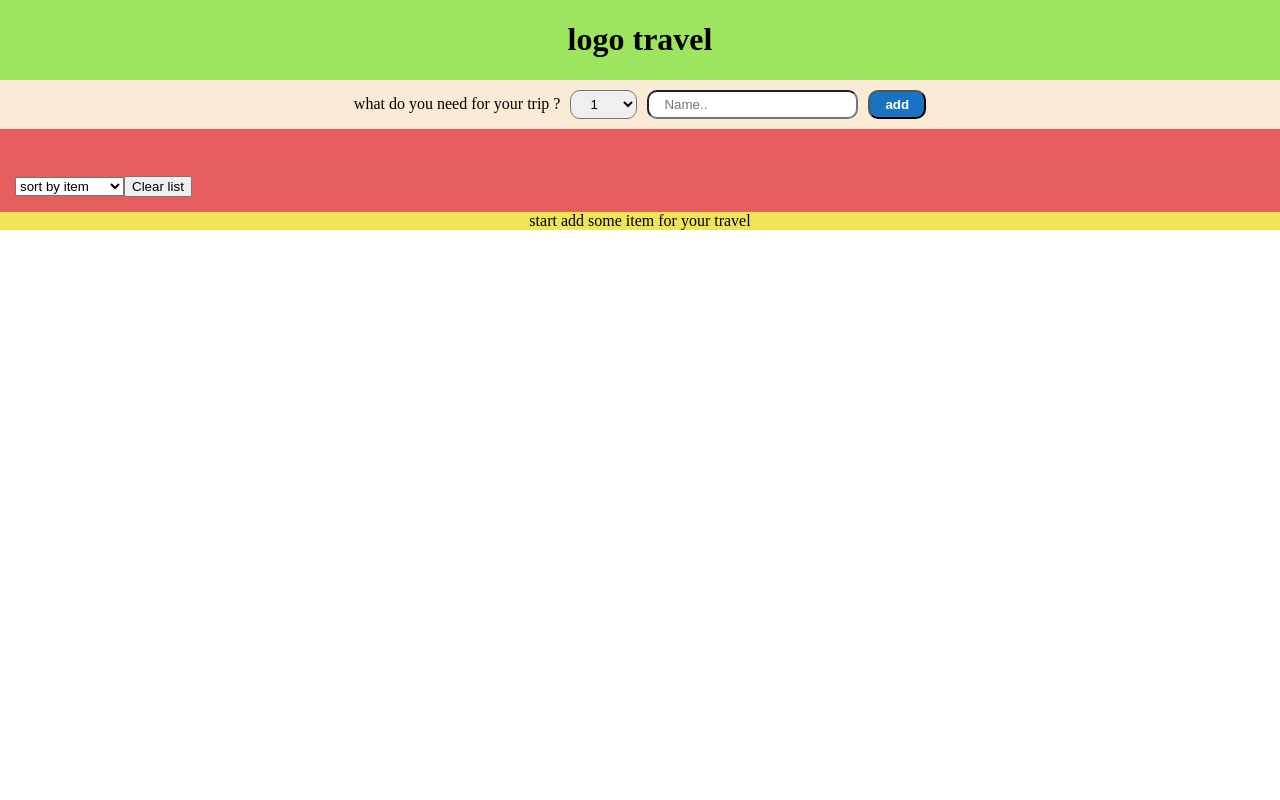
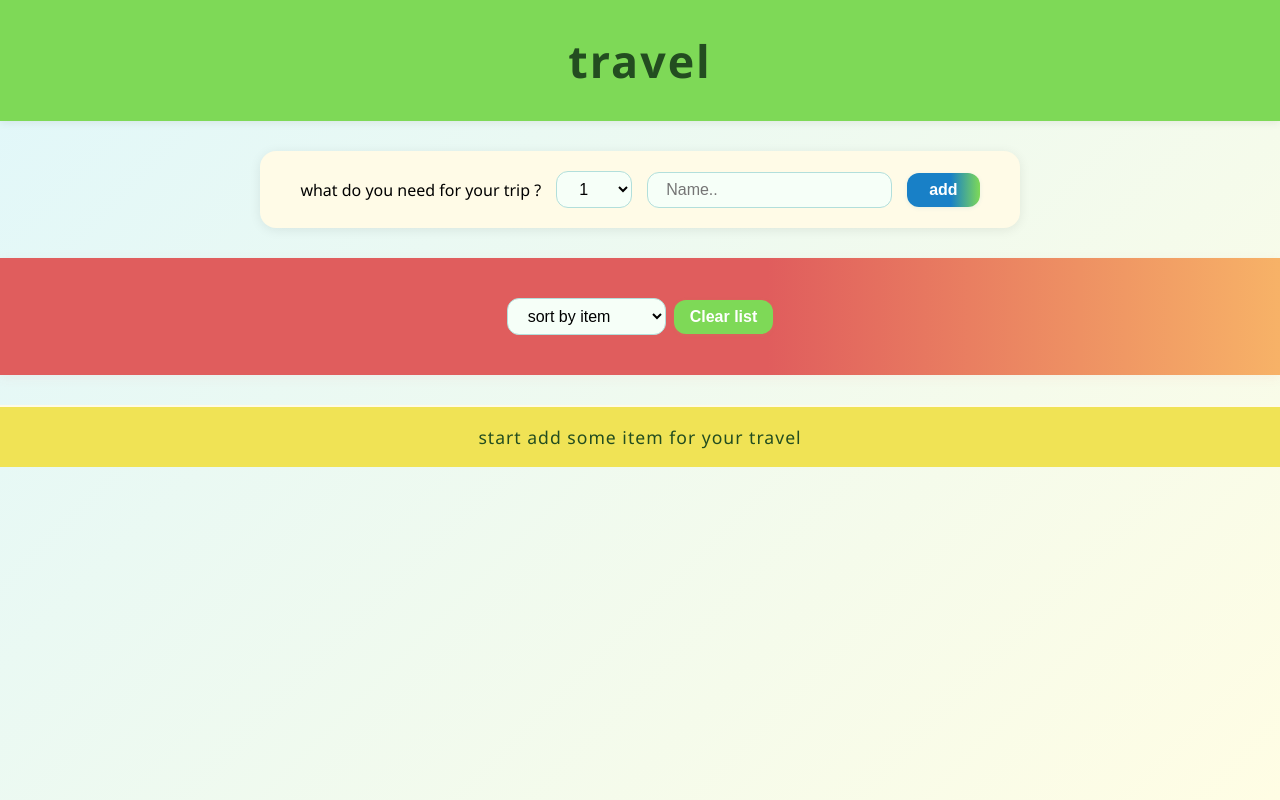
Before and after one commit to mustafa-salah-1/first-react-application, a React (Create React App) app: page / in a window 1280 px wide. Built offline with nearby package versions, Linux system fonts and the light colour scheme.

Commit message:
Refactors Logo component and enhances styling for better visual consistency

```diff
--- a/src/components/Logo.js
+++ b/src/components/Logo.js
@@ -1,7 +1,7 @@
 export default function Logo() {
   return (
     <div className="header">
-      <h1>logo travel</h1>
+      <h1>travel</h1>
     </div>
   );
 }
--- a/src/index.css
+++ b/src/index.css
@@ -1,68 +1,143 @@
 body {
   margin: 0px;
+  font-family: "Segoe UI", Arial, sans-serif;
+  background: linear-gradient(135deg, #e0f7fa 0%, #fffde4 100%);
+  min-height: 100vh;
 }
 
 .header {
-  background-color: rgb(157, 228, 95);
+  background-color: #7ed957;
   display: flex;
   justify-content: center;
   align-items: center;
+  box-shadow: 0 2px 8px rgba(0, 0, 0, 0.07);
+  font-size: 1.4rem;
+  letter-spacing: 2px;
+  color: #234d20;
 }
 
 .form {
   display: flex;
-  padding: 10px;
-  gap: 10px;
+  padding: 20px 30px;
+  gap: 15px;
   justify-content: center;
   align-items: center;
-  background-color: antiquewhite;
+  background-color: #fffbe7;
+  border-radius: 16px;
+  margin: 30px auto;
+  max-width: 700px;
+  box-shadow: 0 2px 12px rgba(0, 0, 0, 0.08);
 }
 
-.form input {
-  padding-block: 5px;
-  padding-inline: 15px;
-  border-radius: 10px;
+.form input,
+.form select {
+  padding-block: 8px;
+  padding-inline: 18px;
+  border-radius: 12px;
+  border: 1px solid #b2dfdb;
+  font-size: 1rem;
+  background: #f6fff8;
+  transition: border 0.2s;
 }
-
-.form select {
-  padding-block: 5px;
-  padding-inline: 15px;
-  border-radius: 10px;
+.form input:focus,
+.form select:focus {
+  border: 1.5px solid #7ed957;
+  outline: none;
 }
 
 .form button {
-  padding-block: 5px;
-  padding-inline: 15px;
-  border-radius: 10px;
+  padding-block: 8px;
+  padding-inline: 22px;
+  border-radius: 12px;
   color: white;
-  font-weight: 600;
-  background-color: rgb(24, 115, 194);
+  font-weight: 700;
+  background: linear-gradient(90deg, #1880c7 60%, #7ed957 100%);
+  border: none;
+  cursor: pointer;
+  font-size: 1rem;
+  box-shadow: 0 1px 4px rgba(24, 128, 199, 0.1);
+  transition: all 0.2s ease-in-out;
+}
+.form button:hover {
+  transform: translateY(-2px) scale(1.04);
 }
 
-.packing{
-  padding: 15px;
+.packing {
+  padding: 24px 0;
+  background: linear-gradient(90deg, #e05d5d 60%, #f7b267 100%);
+  margin-bottom: 30px;
+  box-shadow: 0 2px 12px rgba(224, 93, 93, 0.08);
+}
 
-  background-color: rgb(230, 93, 93);
+.packing div {
+  display: flex;
+  gap: 8px;
+  justify-content: center;
+  align-items: center;
+  color: #fff;
+  font-size: 1.5rem;
+  font-weight: 600;
+  margin-block: 16px;
 }
-.packing ul{
+.packing ul {
   display: flex;
   justify-content: space-around;
   align-items: center;
-
+  flex-wrap: wrap;
+  gap: 18px;
+  padding: 0;
+  margin: 0;
+  list-style: none;
 }
 .packing ul li {
-  gap: 10px;
-  font-size: x-large;
-  color: white;
+  gap: 12px;
+  font-size: 1.3rem;
+  color: #fff;
   font-weight: 600;
   display: flex;
   align-items: center;
+  background: rgba(255, 255, 255, 0.08);
+  padding: 10px 18px;
+  border-radius: 10px;
+  box-shadow: 0 1px 4px rgba(0, 0, 0, 0.06);
+  transition: background 0.2s;
+}
+.packing ul li:hover {
+  background: rgba(255, 255, 255, 0.18);
 }
 
-.packing ul li input {
-  scale: 1.2;
+.packing ul li input[type="checkbox"] {
+  scale: 1.3;
+  accent-color: #7ed957;
+  margin-right: 8px;
 }
-.footer{
-  background-color: rgb(240, 227, 85);
+.packing select {
+  padding: 8px 16px;
+  border-radius: 12px;
+  border: 1px solid #b2dfdb;
+  background: #f6fff8;
+  font-size: 1rem;
+  transition: border 0.2s;
+}
+
+.packing button {
+  padding: 8px 16px;
+  border-radius: 12px;
+  background-color: #7ed957;
+  color: white;
+  font-weight: 600;
+  border: none;
+  cursor: pointer;
+  font-size: 1rem;
+  box-shadow: 0 1px 4px rgba(126, 217, 87, 0.1);
+  transition: all 0.2s ease-in-out;
+}
+.footer {
+  background-color: #f0e355;
   text-align: center;
+  padding: 18px 0;
+  font-size: 1.1rem;
+  color: #234d20;
+  letter-spacing: 1px;
+  border-top: 2px solid #fffbe7;
 }
```
